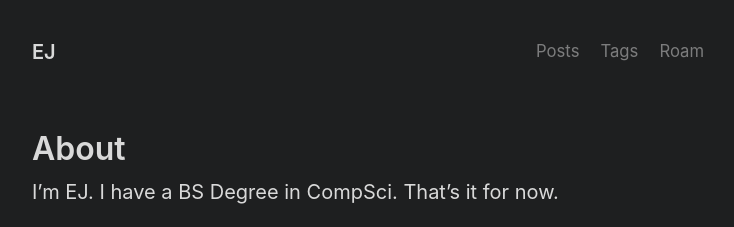
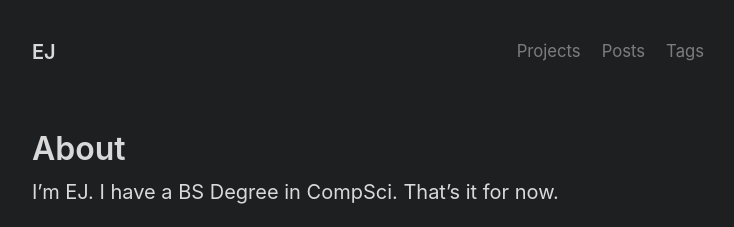
Before and after one commit to ejqs/ejqs.net, a Jekyll site: the page built from about.md, in a window 1280 px wide. Shown: the top 227 px of the page, without its empty margins (272-1006 px from the left). Built offline with Jekyll 4.4.1, drawn with Linux system fonts in a browser that asks for light colours.

Commit message:
Rename Roam nav to Projects and add projects page with Roam Publish link
Co-Authored-By: Claude Sonnet 5.5 <noreply@anthropic.com>
Claude-Session: https://claude.ai/code/session_01KgsCKG9AVs1KYoSKmkBy1u

```diff
--- a/_config.yml
+++ b/_config.yml
@@ -41,6 +41,9 @@ version: 3.0.0
 
 # Navbar page list
 nav:
+  - title: Projects
+    url: /projects
+
   - title: Posts
     url: /archive
 
@@ -52,6 +55,3 @@ nav:
 
   # - title: Portfolio
   #   url: https://ejqs.dev
-
-  - title: Roam
-    url: https://roamresearch.com/#/app/ejqs-public
```
Also changed, not shown: projects.md (added, +6 -0 lines).
